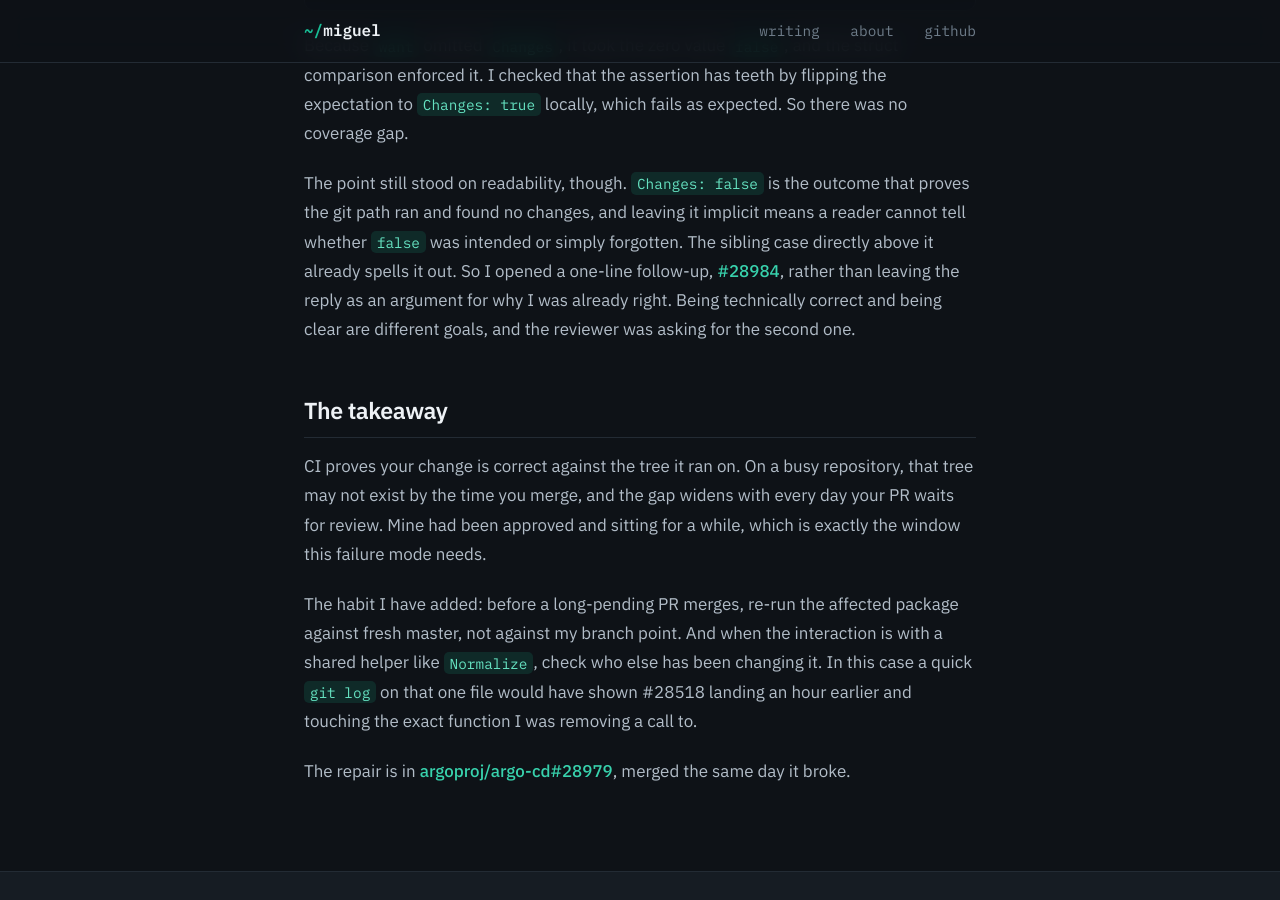
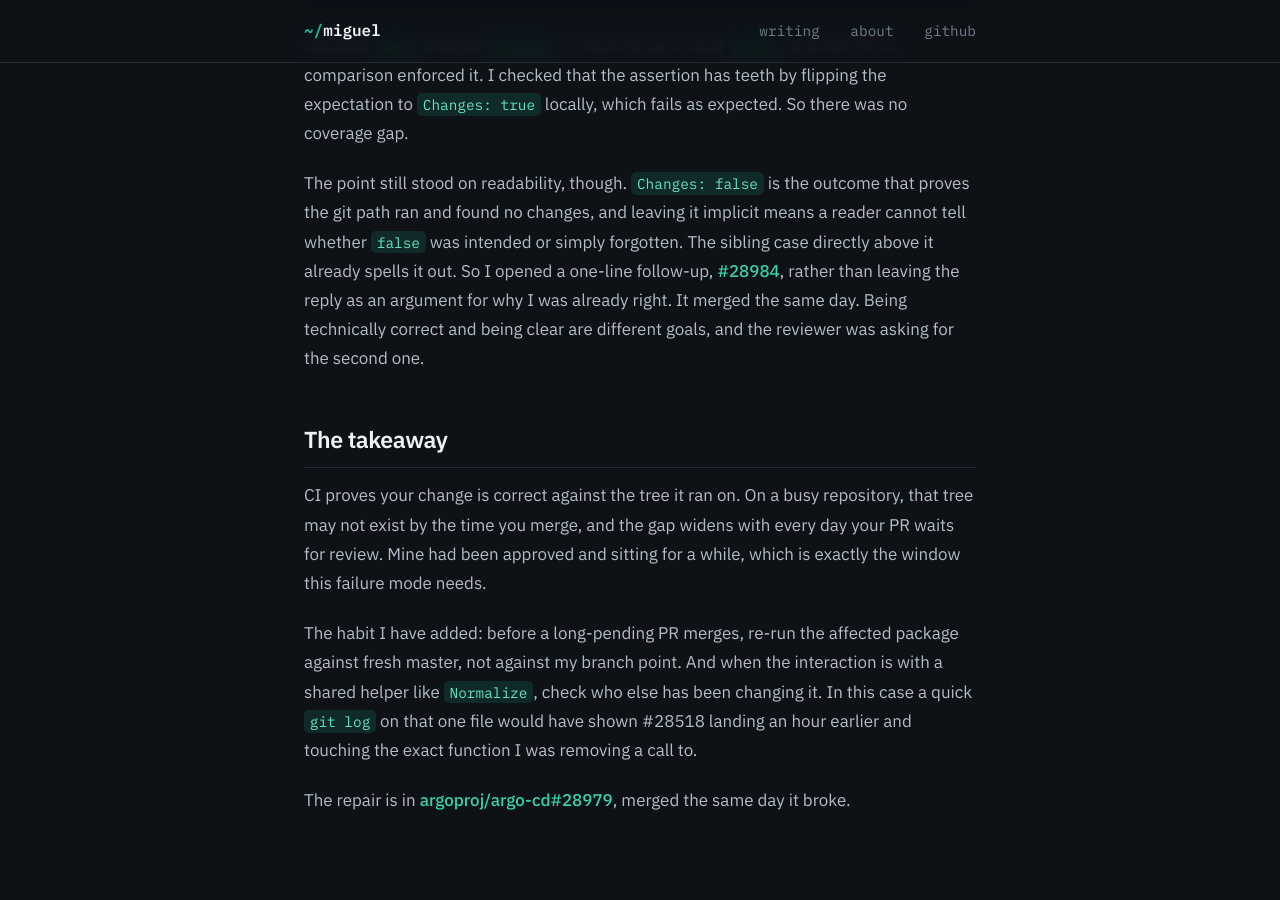
Before and after one commit to Churi12/churi12.github.io, a Jekyll site: the page built from _posts/2026-07-30-two-green-prs-one-broken-master.md, in a window 1280 px wide and 900 px high, scrolled down 2604 px. Built offline with Jekyll 4.4.1, drawn with Linux system fonts in a browser that asks for light colours.

Commit message:
Note 28984 merged in the merge-order-race post
Also updates the merged-badge inventory: nine posts now cover ten landed
PRs, since 28979 and 28984 share one post.

```diff
--- a/_posts/2026-07-30-two-green-prs-one-broken-master.md
+++ b/_posts/2026-07-30-two-green-prs-one-broken-master.md
@@ -62,7 +62,7 @@ assert.Equalf(t, tt.want, got, "UpdateRevisionForPaths(%v, %v)", tt.args.ctx, tt
 
 Because `want` omitted `Changes`, it took the zero value `false`, and the struct comparison enforced it. I checked that the assertion has teeth by flipping the expectation to `Changes: true` locally, which fails as expected. So there was no coverage gap.
 
-The point still stood on readability, though. `Changes: false` is the outcome that proves the git path ran and found no changes, and leaving it implicit means a reader cannot tell whether `false` was intended or simply forgotten. The sibling case directly above it already spells it out. So I opened a one-line follow-up, [#28984](https://github.com/argoproj/argo-cd/pull/28984), rather than leaving the reply as an argument for why I was already right. Being technically correct and being clear are different goals, and the reviewer was asking for the second one.
+The point still stood on readability, though. `Changes: false` is the outcome that proves the git path ran and found no changes, and leaving it implicit means a reader cannot tell whether `false` was intended or simply forgotten. The sibling case directly above it already spells it out. So I opened a one-line follow-up, [#28984](https://github.com/argoproj/argo-cd/pull/28984), rather than leaving the reply as an argument for why I was already right. It merged the same day. Being technically correct and being clear are different goals, and the reviewer was asking for the second one.
 
 ## The takeaway
 
```
Also changed, not shown: CLAUDE.md (+5 -4 lines).
